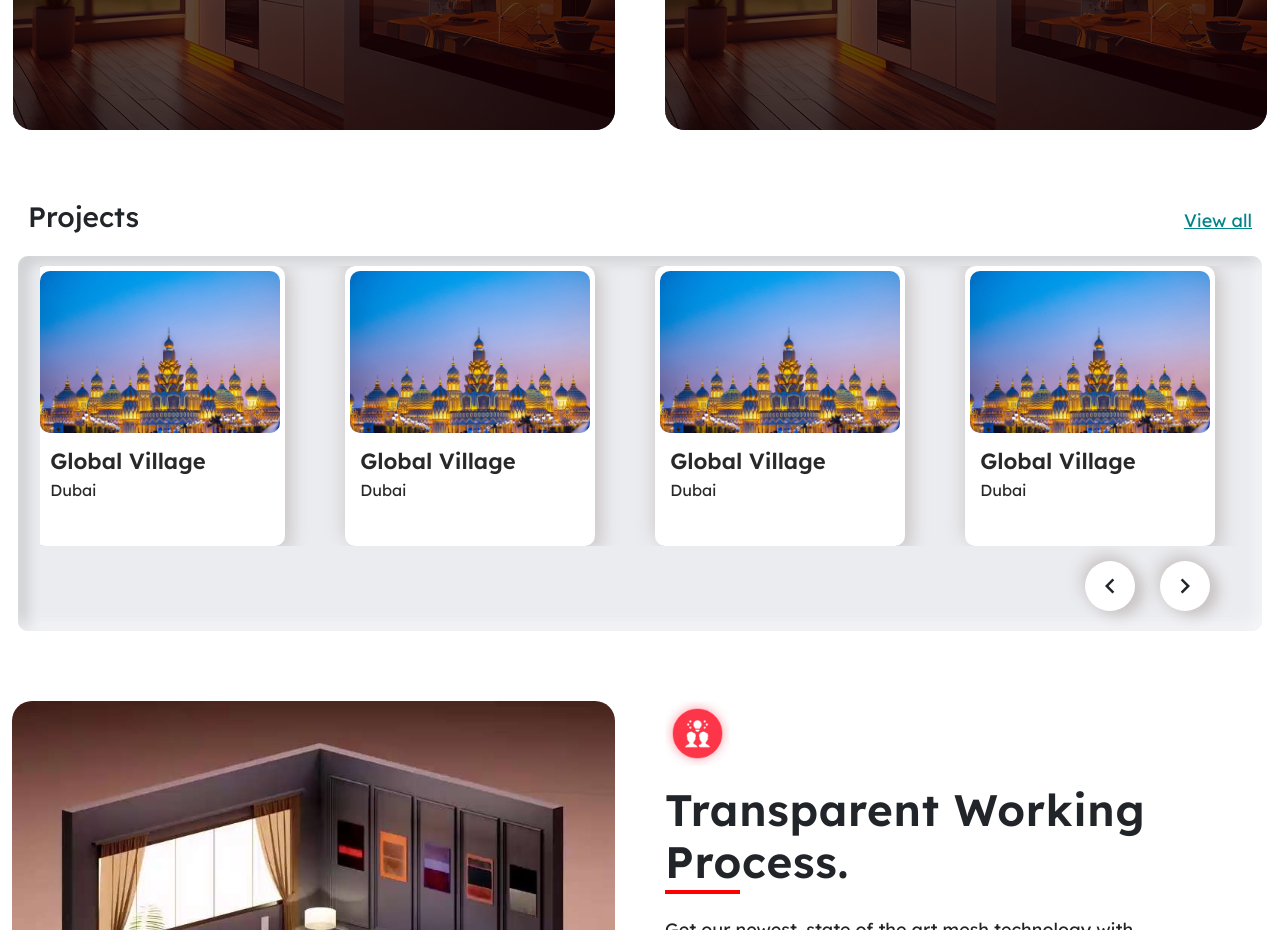
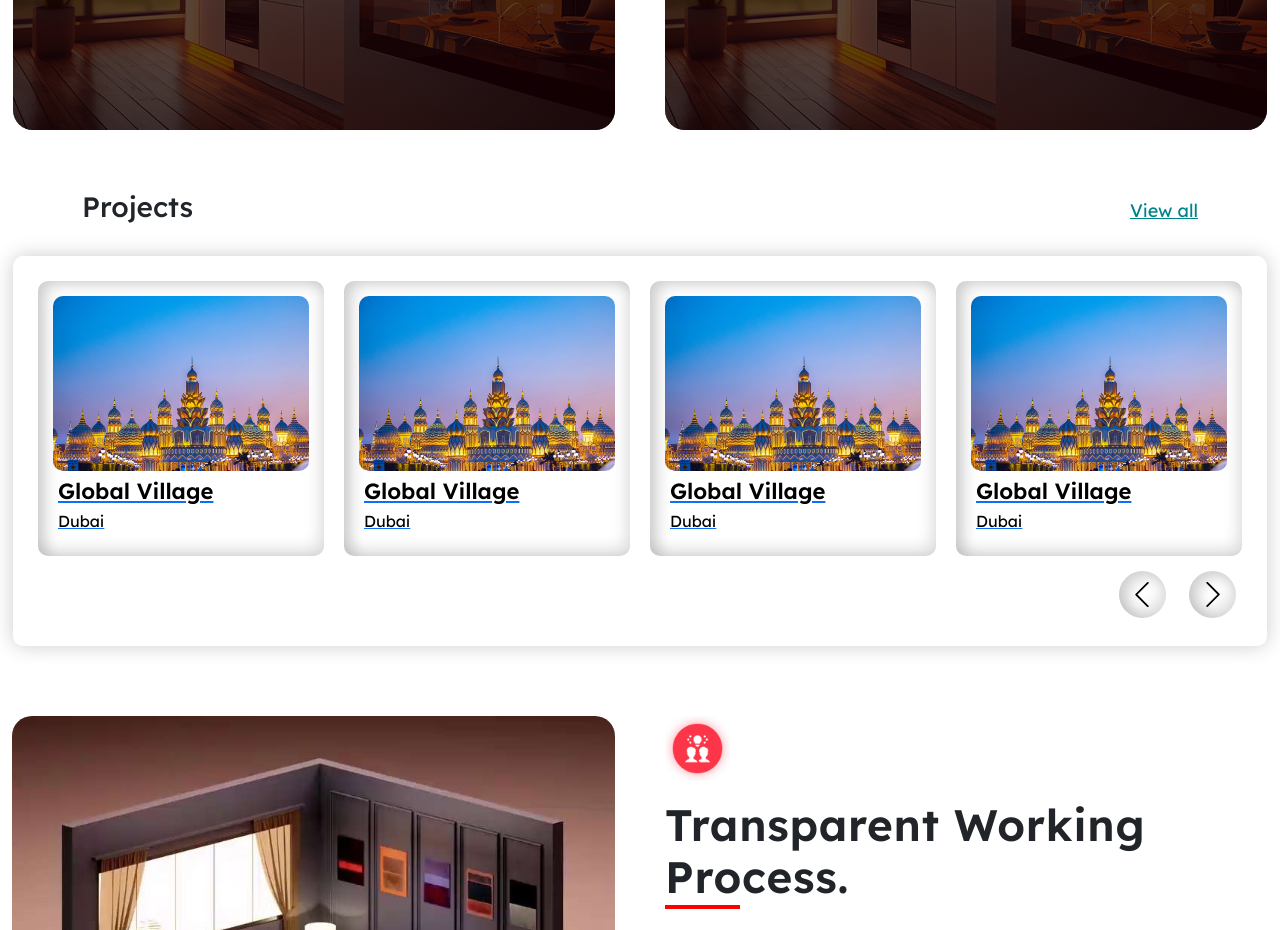
Before and after one commit to kannanAbinesh/IHTW, a React (Create React App) app: page / in a window 1280 px wide. Shown: the part 1100-2030 px from the top of the page. Built offline with nearby package versions, Linux system fonts and the light colour scheme.

Commit message:
home page banner changes

```diff
--- /dev/null
+++ b/src/Components/ProjectSlider/ProjectSlider.js
@@ -0,0 +1,23 @@
+/* Plugins */
+import { useSwiper } from "swiper/react";
+import { SlArrowRight } from "react-icons/sl";
+import { SlArrowLeft } from "react-icons/sl";
+
+/* Styles */
+import './projectSlider.css';
+
+const SwiperComponent = () => {
+    const swiper = useSwiper();
+    return(
+        <div className="project-slider-navigation-container">
+            <div className="project-slider-navigator">
+                <SlArrowLeft onClick={() => swiper.slidePrev()} className="project-navigator" size={25}/>
+            </div>
+            <div className="project-slider-navigator">
+                <SlArrowRight onClick={() => swiper.slideNext()} className="project-navigator" size={25}/>
+            </div>
+        </div>
+    )
+};
+
+export default SwiperComponent;
--- /dev/null
+++ b/src/Components/ProjectSlider/projectSlider.css
@@ -0,0 +1,21 @@
+.project-slider-navigation-container {
+    display: flex;
+    color: #000000;
+    grid-gap: 20px;
+}
+
+.project-slider-navigator {
+    width: 50px;
+    height: 50px;
+    border-radius: 50%;
+    cursor: pointer;
+}
+
+.project-navigator {
+    box-shadow: inset -3px -6px 16px 0px rgba(0,0,0,.1490196078),
+                inset 9px 5px 14px 0px rgba(0,0,0,.1490196078);
+    height: 47px;
+    padding: 10px;
+    width: 47px;
+    border-radius: 50%;
+}
--- a/src/Components/Projects/Projects.js
+++ b/src/Components/Projects/Projects.js
@@ -1,34 +1,29 @@
 /* Plugins */
-import { Col, Container, Row } from 'react-bootstrap';
+import { Container } from 'react-bootstrap';
 import { Link } from 'react-router-dom';
 import { Swiper, SwiperSlide } from 'swiper/react';
 import { Autoplay } from 'swiper/modules';
-import { MdOutlineChevronLeft } from "react-icons/md";
-import { MdOutlineChevronRight } from "react-icons/md";
 
 /* Actions and Helpers */
 import { projectData } from './projectHelpers';
 
 /* Styles */
 import './project.css';
+import SwiperComponent from '../ProjectSlider/ProjectSlider';
 
 const Projects = () => {
     return(
-        <div className="project_main_container">
-            <div className='project_container'>
-                <Container className='project_style_container'>
-                    <Row className="project_row">
-                        <Col lg={12} md={12} sm={12} xs={12}  className="project_col">
+        <div className='home-page-project-container'>
+            <div className='home-page-project-main-container'>
+                <Container>
+                    <div className="home-page-project-header-container">
                         <h3>Projects</h3>
-                            <div className='viewAll_container'>
-                                <Link to='/products' className='view_all_content'>View all</Link>
+                        <div>
+                            <Link to='/products' className='home-banner-project-link'>View all</Link>
                         </div>
-                        </Col>
-                    </Row>
+                    </div>
                 </Container>
-                <div className='slider_main_container'>
-                    <div className='slider_inner_main_container'>
-                        <div className='slider_container'>
+                <div className='home-page-project-display-container'>
                     <Swiper
                         pagination={{
                             clickable: true
@@ -38,16 +33,16 @@
                                 slidesPerView: 1,
                             },
                             640: {
-                                        slidesPerView: 1,
+                                slidesPerView: 2,
                                 spaceBetween: 20,
                             },
                             768: {
                                 slidesPerView: 3,
-                                        spaceBetween: 40,
+                                spaceBetween: 30,
                             },
                             1025: {
                                 slidesPerView: 4,
-                                        spaceBetween: 60,
+                                spaceBetween: 20,
                             }
                         }}
                         slidesPerView={2}
@@ -58,40 +53,31 @@
                             disableOnInteraction: false
                         }}
                         loop={true}
-                                className='project_swiper'
+                        className='home-page-project-slider-main-container'
                     >
                         {
                             projectData?.map((i, index) => {
                                 return (
-                                            <SwiperSlide key={index} className='card_swiper'>
-                                                <div className='project_slider_card'>
-                                                    <div className='slider_card'>
+                                    <SwiperSlide key={index}>
+                                        <div className='home-page-project-card-container'>
                                             <Link to={'/'}>
-                                                            <div className='swiper_image' style={{backgroundImage: `url(${i?.image})`}}></div>
+                                                <div className='home-page-project-card-image' style={{backgroundImage: `url(${i?.image})`}}></div>
                                             </Link>
-                                                    </div>
-                                                    <div className='slider_content'>
-                                                        <Link to={'/'} className='project_title_link'>
+                                            <Link to={'/'}>
+                                                <div className='home-page-container-content-wrapper'>
                                                     <div className='project_card_header'>{i?.name}</div>
                                                     <div>{i?.location}</div>
+                                                </div>
                                             </Link>
-                                                    </div>
                                         </div>
                                     </SwiperSlide>
                                 )
                             })
                         }
+                        <div className='home-page-project-swiper-navigator'>
+                            <SwiperComponent />
+                        </div>
                     </Swiper>
-                            <div className='navigation_container'>
-                                <div className='project_navigator_container' onClick={() => alert('move left')}>
-                                    <MdOutlineChevronLeft className='project_navigator'/>
-                                </div>
-                                <div className='project_navigator_container' onClick={() => alert('move right')}>
-                                    <MdOutlineChevronRight className='project_navigator'/>
-                                </div>
-                            </div>
-                        </div>
-                    </div>
                 </div>
             </div>
         </div>
--- a/src/Components/Projects/project.css
+++ b/src/Components/Projects/project.css
@@ -1,51 +1,21 @@
-.project_main_container {
-    padding-top: 70px;
+.home-page-project-container {
+    width: 100%;
+    margin-top: 25px;
 }
 
-.project_container {
-    width: 100%;
+.home-page-project-main-container {
+    max-width: 1274px;
     margin: 0 auto;
-    max-width: 1274px;
+    padding: 0 10px;
 }
 
-.project_style_container {
-    padding-right: 15px;
-    padding-left: 15px;
-    margin-right: auto;
-    margin-left: auto;
-    margin-bottom: 15px;
-    max-width: 100%;
-}
-
-.project_style_container::before {
-    display: table;
-    content: '';
-}
-
-.project_row {
-    margin-right: -15px;
-    margin-left: -15px;
-}
-
-.project_row::before {
-    display: table;
-    content: '';
-}
-
-.project_col {
-    padding: 0px 25px 0px 25px !important;
+.home-page-project-header-container {
     display: flex;
-    width: 100%;
     justify-content: space-between;
     align-items: center;
 }
 
-.viewAll_container {
-    text-align: right;
-    position: relative;
-}
-
-.view_all_content {
+.home-banner-project-link {
     color: #008489;
     font-size: 18px;
     line-height: 24px;
@@ -54,86 +24,28 @@
     vertical-align: top;
 }
 
-.slider_main_container {
-    width: 100%;
-    height: 350px;
-    min-height: 375px;
-    margin: 0 20px;
+.home-page-project-display-container {
     position: relative;
-    padding-right: 15px;
-    padding-left: 15px;
-    margin-right: auto;
-    margin-left: auto;
-    max-width: 100%;
-}
-
-.slider_inner_main_container {
-    background: rgba(255, 255, 255, 0) linear-gradient(311deg, #ebecf0 0%, #ebecf0 100%) 0% 0% no-repeat padding-box;
-    box-shadow: inset -3px -6px 16px 0px rgba(253,253,253,.6901960784),
-                inset 9px 5px 14px 0px rgba(0,0,0,.1490196078);
-    border-radius: 10px;
-    text-align: center;
-    height: 100%;
-    padding: 10px;
-    width: 100%;
-    margin:0 auto;
-}
-
-.project_slider_card {
-    height: 100%;
-    width: 100%;
-    max-width: 250px;
-    min-width: 250px;
-    padding: 5px;
-    border-radius: 10px;
-    box-shadow: -3px -6px 16px 0px rgb(202 197 197 / 69%),
-                9px 5px 14px 0px rgb(202 197 197 / 69%);
-}
-
-.project_swiper {
-    height: 280px !important;
-    min-height: 280px;
-}
-
-.service_swiper {
-    height: 100% !important;
-}
-
-.slider_container {
-    width: 100%;
-    max-width: 98%;
-    margin: 0 auto;
-    height: 100%;
-    min-height: 100%;
-}
-
-.card_swiper {
-    width: 250px !important;
-    margin-right: 60px !important;
-    background-color: #ffffff;
+    padding: 25px 25px 90px 25px;
+    -moz-box-shadow: 0 0 20px #ccc;
+    -webkit-box-shadow: 0 0 20px #ccc;
+    box-shadow: 0 0 20px #ccc;
+    margin-top: 25px;
     border-radius: 10px;
 }
 
-.slider_card {
-    width: 100% !important;
-    min-width: 100%;
-    height: 60%;
-    min-height: 60% !important;
+.home-page-project-card-container {
+    box-shadow: inset -3px -6px 16px 0px rgba(0,0,0,.1490196078), inset 9px 5px 14px 0px rgba(0,0,0,.1490196078);
+    padding: 15px;
+    border-radius: 10px;
 }
 
-.swiper_image {
-    width: 100%;
-    height: 100%;
+.home-page-project-card-image {
+    width: auto;
+    height: 175px;
     background-repeat: no-repeat;
     background-size: cover;
     border-radius: 10px;
-    position: relative;
-}
-
-.slider_content {
-    margin-top: 12px !important;
-    padding-right: 10px;
-    padding-left: 10px;
 }
 
 .project_card_header {
@@ -141,35 +53,24 @@
     font-size: 22px;
 }
 
-.project_title_link {
-    text-decoration: none;
+.home-page-container-content-wrapper {
     text-align: left;
-    color: #282828;
+    line-height: 30px;
+    padding: 5px;
+    color: #000000;
 }
 
-.project_navigator_container {
-    background-color: #ffffff;
-    display: flex;
-    width: 50px;
-    height: 50px;
-    border-radius: 50%;
-    box-shadow: -3px -6px 16px 0px rgb(202 197 197 / 100%),
-                9px 5px 14px 0px rgb(202 197 197 / 100%);
-    align-items: center;
-    justify-content: center;
-    cursor: pointer;
+.home-page-container-content-wrapper div {
+    width: auto;
 }
 
-.navigation_container {
-    float: right;
-    margin-top: 15px;
-    display: flex;
-    justify-content: space-between;
-    gap: 25px;
-    margin-right: 30px;
+.home-page-project-slider-main-container {
+    position: static;
 }
 
-.project_navigator {
-    width: 30px;
-    height: 30px;
+.home-page-project-swiper-navigator {
+    position: absolute;
+    bottom: 25px;
+    right: 30px;
+    z-index: 99;
 }
```
Lines whose indentation alone changed are shown as unchanged.
